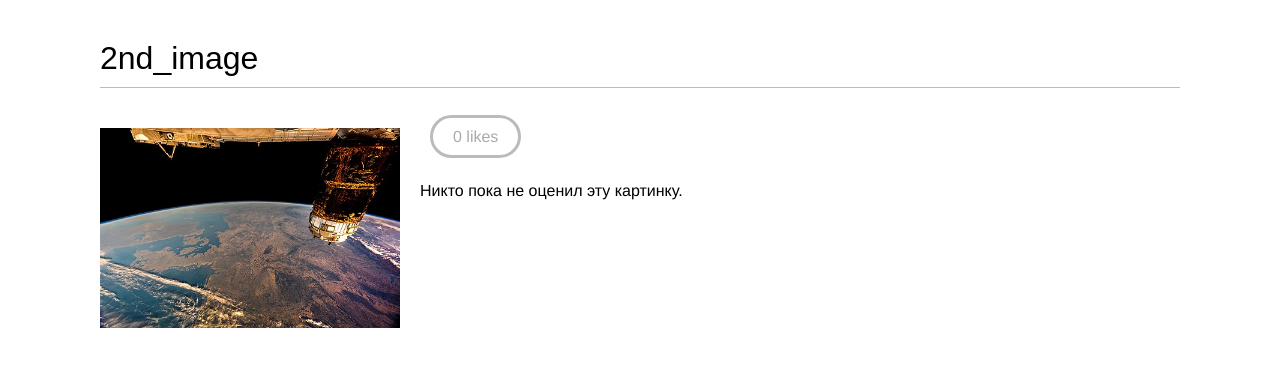
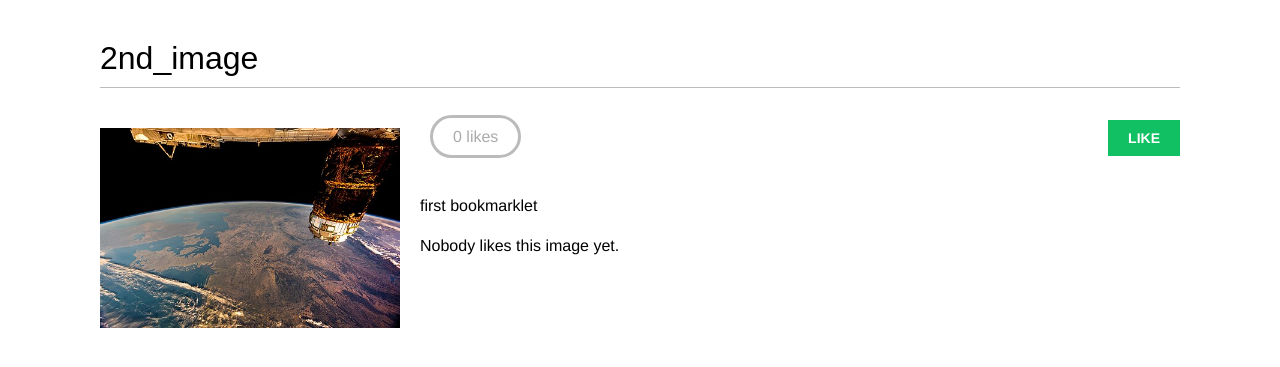
Before and after one commit to hhhscvx/django-2, a Django app: page /images/detail/2/2nd_image/ in a window 1280 px wide. Shown: the part 47-414 px from the top of the page. Run offline with Django 4.2, Linux system fonts and the light colour scheme; data comes from the database, SQL or seed files in the repository; both versions use the stored data as it was after the commit; some libraries are stand-ins or nearby versions; some web fonts are replaced.

Commit message:
images functional done

```diff
--- a/bookmarks/account/static/css/base.css
+++ b/bookmarks/account/static/css/base.css
@@ -229,12 +229,12 @@
 .image-likes div {
     float:left;
     width:auto;
-    padding:10px;
+    padding:5px;
     text-align:center;
 }
 .image-likes img {
-    width:120px;
-    height:120px;
+    width:60px;
+    height:60px;
     border-radius:50%;
 }
 
--- a/bookmarks/account/templates/base.html
+++ b/bookmarks/account/templates/base.html
@@ -14,7 +14,7 @@
               <a href="{% url 'dashboard' %}">My dashboard</a>
             </li>
             <li {% if section == 'images' %}class="selected"{% endif %}>
-              <a href="https://127.0.0.1:8000/images/detail/4/truepank/">Images</a>
+              <a href="{% url 'images:list' %}">Images</a>
             </li>
             <li {% if section == 'people' %}class="selected"{% endif %}>
               <a href="#">People</a>
@@ -44,5 +44,13 @@
         {% block content %}
         {% endblock %}
     </div>
+    <script src="//cdn.jsdelivr.net/npm/js-cookie@3.0.1/dist/js.cookie.min.js"></script>
+    <script>
+        const csrftoken = Cookies.get('csrftoken');
+      document.addEventListener('DOMContentLoaded', (event) => {
+          {% block domready %}
+        {% endblock %}
+        })
+    </script>  <!-- Если страница фулл загружена выполнить скрипт шаблона -->
 </body>
 </html>
--- a/bookmarks/bookmarks/settings.py
+++ b/bookmarks/bookmarks/settings.py
@@ -39,6 +39,7 @@
     'social_django',
     'django_extensions',
     'images.apps.ImagesConfig',
+    'easy_thumbnails'
 ]
 
 MIDDLEWARE = [
--- a/bookmarks/images/templates/images/image/detail.html
+++ b/bookmarks/images/templates/images/image/detail.html
@@ -4,27 +4,88 @@
 
 {% block content %}
   <h1>{{ image.title }}</h1>
-  <img src="{{ image.image.url }}" class="image-detail">
-  {% with total_likes=image.users_like.count %}
+  {% load thumbnail %}
+  <a href="{{ image.image.url }}">
+    <img src="{% thumbnail image.image 300x0 %}" class="image-detail">  <!-- макс ширина 300 а высота будет пропорциональна -->
+  </a>
+  {% with total_likes=image.users_like.count users_like=image.users_like.all %}  <!-- users_like - список лайкнувших -->
     <div class="image-info">
       <div>
         <span class="count">
-          {{ total_likes }} like{{ total_likes|pluralize }}
+          <span class="total">{{ total_likes }}</span>
+          like{{ total_likes|pluralize }}
         </span>
+        <a href="#" data-id="{{ image.id }}" data-action="{% if request.user in users_like %}un{% endif %}like"
+    class="like button">
+          <!-- action == like если пользователь в списке лайкнувших, иначе action == unlike -->
+          {% if request.user not in users_like %}
+            Like  <!-- если не лайкнувший - отобразить Like, и наоборот -->
+          {% else %}
+            Unlike
+          {% endif %}
+        </a>
       </div>
-        {{ image.desctiption|linebreaks }}
+      {{ image.description|linebreaks }}
     </div>
     <div class="image-likes">
-      {% for user in image.users_like.all %}
+      {% for user in users_like %}
         <div>
-          {% if user.profile.photo %}
-            <img src="{{ user.profile.photo }}">
-          {% endif %}
-          <p>{{ user.username }}</p>
+          <figure></figure>
+            {% if user.profile.photo %}
+              <img src="{{ user.profile.photo.url }}">
+            {% endif %}
+            <figcaption>
+              {{ user.username }}
+            </figcaption>
+          </figure>
         </div>
       {% empty %}
-        Никто пока не оценил эту картинку.
+        Nobody likes this image yet.
       {% endfor %}
     </div>
   {% endwith %}
 {% endblock %}
+
+{% block domready %}
+  const url = '{% url "images:like" %}';  // Ссылка на картинку
+  // опции для отправки, включая csrf и режим
+  var options = {
+    method: 'POST',
+    headers: {'X-CSRFToken': csrftoken},
+    mode: 'same-origin'
+  }  // режим что запрос делается к тому же источнику
+
+  document.querySelector('a.like')
+          .addEventListener('click', function(e){
+    e.preventDefault();  // при клике на лайк, предотвращается стандартное поведение функции ссылки чтобы не переходить по ссылке на url
+    var likeButton = this;  // данная кнопочка присваивается likeButton
+
+    // добавить тело запроса
+    var formData = new FormData();  // словарь с данными для отправки
+    formData.append('id', likeButton.dataset.id);  // добавляем id и action кнопки лайка
+    formData.append('action', likeButton.dataset.action);  // dataset это аргументы у которых в начале data-
+    options['body'] = formData;  // данные отправляются в тело запроса
+
+    // отправить HTTP-запрос
+    // используется Fetch API
+    // затем преобразует в json
+    fetch(url, options)
+    .then(response => response.json())
+    .then(data => {
+      if (data['status'] === 'ok')
+      {
+        var previousAction = likeButton.dataset.action;
+
+        // Присвоить новое значение после клика (меняем атрибут и текст)
+        var action = previousAction === 'like' ? 'unlike' : 'like';
+        likeButton.dataset.action = action;
+        likeButton.innerHTML = action;
+
+        // обновить кол-во лайков
+        var likeCount = document.querySelector('span.count .total');
+        var totalLikes = parseInt(likeCount.innerHTML);
+        likeCount.innerHTML = previousAction === 'like' ? totalLikes + 1 : totalLikes - 1;
+      }
+    })
+  });
+{% endblock %}
--- a/bookmarks/images/urls.py
+++ b/bookmarks/images/urls.py
@@ -5,5 +5,7 @@
 
 urlpatterns = [
     path('create/', views.image_create, name='create'),
-    path('detail/<int:id>/<slug:slug>/', views.image_detail, name='detail')
+    path('detail/<int:id>/<slug:slug>/', views.image_detail, name='detail'),
+    path('like/', views.image_like, name='like'),
+    path('', views.image_list, name='list'),
 ]
--- a/bookmarks/images/views.py
+++ b/bookmarks/images/views.py
@@ -4,6 +4,9 @@
 from .forms import ImageCreateForm
 from django.shortcuts import get_object_or_404
 from .models import Image
+from django.http import JsonResponse, HttpResponse
+from django.views.decorators.http import require_POST
+from django.core.paginator import Paginator, EmptyPage, PageNotAnInteger
 
 
 @login_required
@@ -31,3 +34,47 @@
                   'images/image/detail.html',
                   {'section': 'images',  # section используется для разделения, типо dashboard/images/profiles
                    'image': image})
+
+
+@login_required  # аутентифицирован
+@require_POST  # запрос на POST (нажал кнопку like/unlike)
+def image_like(request):
+    image_id = request.POST.get('id')
+    action = request.POST.get('action')  # like/unlike
+    if image_id and action:
+        try:
+            image = Image.objects.get(id=image_id)
+            if action == 'like':
+                image.users_like.add(request.user)  # если поставил лайк - добавляется в список лайкнувших
+            else:
+                image.users_like.remove(request.user)  # не стоит лайк - удаляется из списка лайкнувших
+            return JsonResponse({'status': 'ok'})  # возвращаем JSON со статусом что все успешно
+        except Image.DoesNotExist:
+            pass
+    return JsonResponse({'status': 'error'})  # возвращаем JSON со статусом что все плохо
+
+
+@login_required
+def image_list(request):
+    images = Image.objects.all()
+    paginator = Paginator(images, 8)  # картинки разбиваются на страницы по 8 картинок на каждой
+    page = request.GET.get('page')
+    images_only = request.GET.get('images_only')
+    try:
+        images = paginator.page(page)
+    except PageNotAnInteger:
+        images = paginator.page(1)  # если страница не целое число, вернуть первую страницу
+    except EmptyPage:
+        if images_only:
+            return HttpResponse('')
+        images = paginator.page(paginator.num_pages)  # если такой страницы нет то выдать последнюю
+    if images_only:
+        return render(request,
+                      'images/image/list_images.html',  # изображения только запрошенной страницы
+                      {'section': 'images',
+                       'images': images})
+
+    return render(request,
+                  'images/image/list.html',  # все изображения
+                  {'section': 'images',
+                   'images': images})
```
Also changed, not shown: bookmarks/images/templates/images/image/list.html (added, +41 -0 lines), bookmarks/images/templates/images/image/list_images.html (added, +16 -0 lines), bookmarks/db.sqlite3, bookmarks/media/2023/12/20/stray.jpg.300x0_q85.jpg (added), bookmarks/media/2023/12/20/stray.jpg.300x300_q85_crop-smart.jpg (added), bookmarks/media/2023/12/21/2nd_image.jpg.300x0_q85.jpg (added), bookmarks/media/2023/12/21/2nd_image.jpg.300x300_q85_crop-smart.jpg (added), bookmarks/media/2023/12/21/truepank_GYm70zL.jpg.300x0_q85.jpg (added), bookmarks/media/2023/12/21/truepank_GYm70zL.jpg.300x300_q85_crop-smart.jpg (added).
